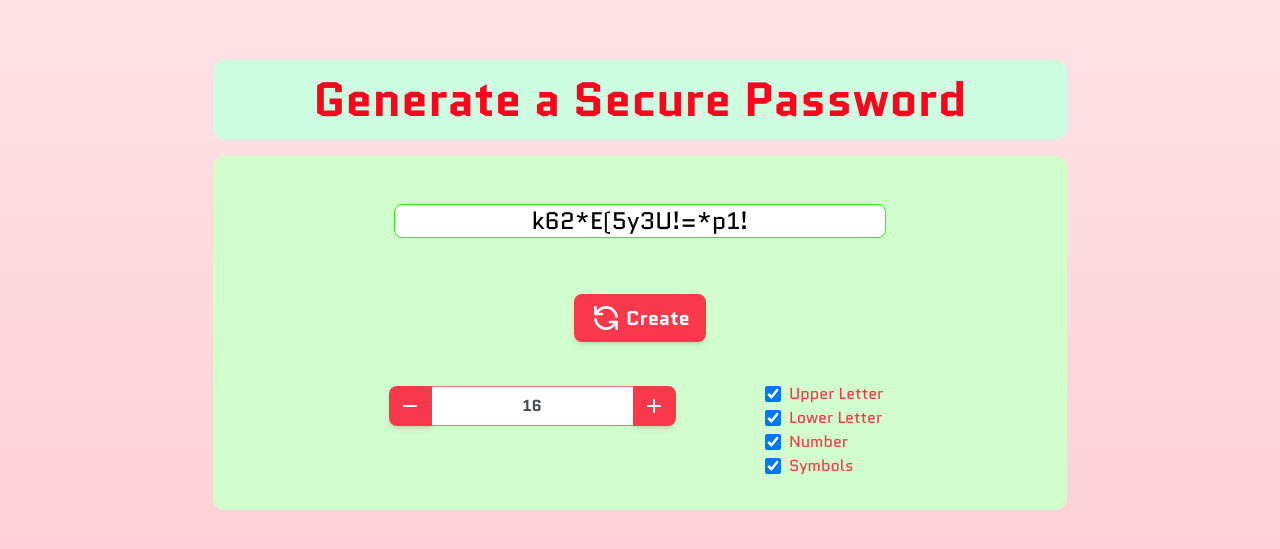
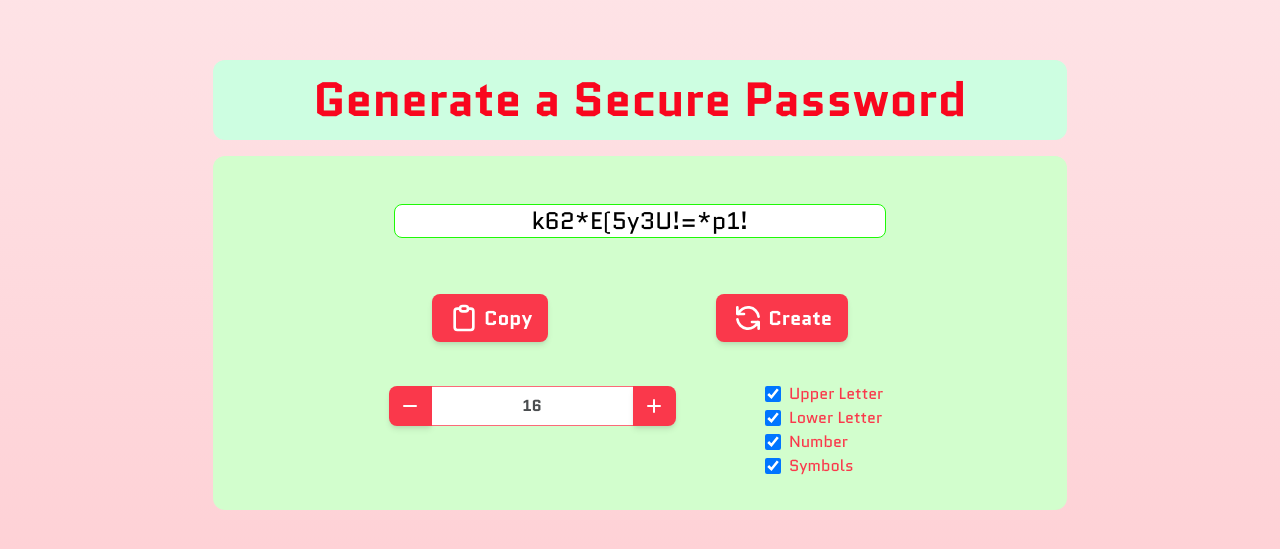
Before and after one commit to TatTran22/password-generator, a React (Create React App) app: page / in a window 1280 px wide. Shown: the part 107-656 px from the top of the page. Built offline with nearby package versions, Linux system fonts and the light colour scheme.

Commit message:
add copy to clip board button

```diff
--- a/src/components/Button.tsx
+++ b/src/components/Button.tsx
@@ -4,20 +4,29 @@ import React, { useState } from 'react';
 const Button = (prop: { onClick: any; text: string; type: string }) => {
   const { onClick, text, type } = prop;
   const [rotate, setRotate] = useState(true);
+  const [copied, setCopied] = useState(false);
   const IconsPathD: { [key: string]: string } = {
     refresh:
       'M4 4v5h.582m15.356 2A8.001 8.001 0 004.582 9m0 0H9m11 11v-5h-.581m0 0a8.003 8.003 0 01-15.357-2m15.357 2H15',
     clipboard:
       'M9 5H7a2 2 0 00-2 2v12a2 2 0 002 2h10a2 2 0 002-2V7a2 2 0 00-2-2h-2M9 5a2 2 0 002 2h2a2 2 0 002-2M9 5a2 2 0 012-2h2a2 2 0 012 2',
+    clipboardCheck:
+      'M9 5H7a2 2 0 00-2 2v12a2 2 0 002 2h10a2 2 0 002-2V7a2 2 0 00-2-2h-2M9 5a2 2 0 002 2h2a2 2 0 002-2M9 5a2 2 0 012-2h2a2 2 0 012 2m-6 9l2 2 4-4',
   };
 
   function handleClick() {
+    setRotate(true);
     onClick();
-    setRotate(true);
+    if (type === 'clipboard') {
+      setCopied(true);
+      setTimeout(() => {
+        setCopied(false);
+      }, 2000);
+    }
   }
 
   return (
-    <div className="text-center">
+    <div className="text-center ">
       <button
         type="button"
         className="inline-flex items-center px-4 py-2 font-semibold text-white bg-red-400 rounded-lg shadow-md hover:bg-red-600 focus:outline-none"
@@ -25,9 +34,9 @@ const Button = (prop: { onClick: any; text: string; type: string }) => {
       >
         <svg
           xmlns="http://www.w3.org/2000/svg"
-          className={`w-8 h-8 transition duration-300 ease-in-out transform-gpu ${
+          className={`w-8 h-8 transition duration-300 ease-in-out transform-gpu  ${
             rotate ? 'animate-spin-360' : ''
-          } `}
+          } ${copied ? 'text-green-400' : ''}`}
           onAnimationEnd={() => {
             setRotate(false);
           }}
@@ -39,7 +48,7 @@ const Button = (prop: { onClick: any; text: string; type: string }) => {
             strokeLinecap="round"
             strokeLinejoin="round"
             strokeWidth="2"
-            d={IconsPathD[type]}
+            d={copied ? IconsPathD.clipboardCheck : IconsPathD[type]}
           />
         </svg>
         <span className="ml-1 text-xl font-semibold ">{text}</span>
--- a/src/components/PasswordGenerator.tsx
+++ b/src/components/PasswordGenerator.tsx
@@ -70,6 +70,10 @@ const PasswordGenerator = () => {
     generatePassword(passLen);
   };
 
+  const handleCopyButton = () => {
+    navigator.clipboard.writeText(pwd);
+  };
+
   // eslint-disable-next-line @typescript-eslint/no-explicit-any
   const handlePassLenChange = (event: any) => {
     const regexpNumber = new RegExp('^[0-9]+$');
@@ -105,10 +109,12 @@ const PasswordGenerator = () => {
           <input
             className="w-full text-2xl font-normal text-center border border-green-500 rounded-lg md:w-11/12 focus:outline-none focus:ring-2 focus:ring-green-200"
             value={pwd}
+            readOnly
             type="text"
           />
         </div>
         <div className="flex flex-row justify-around w-full p-4 m-2 overflow-hidden md:w-3/4 rounded-t-xl ">
+          <Button type="clipboard" text="Copy" onClick={handleCopyButton} />
           <Button type="refresh" text="Create" onClick={handlePWGButton} />
         </div>
 
```
